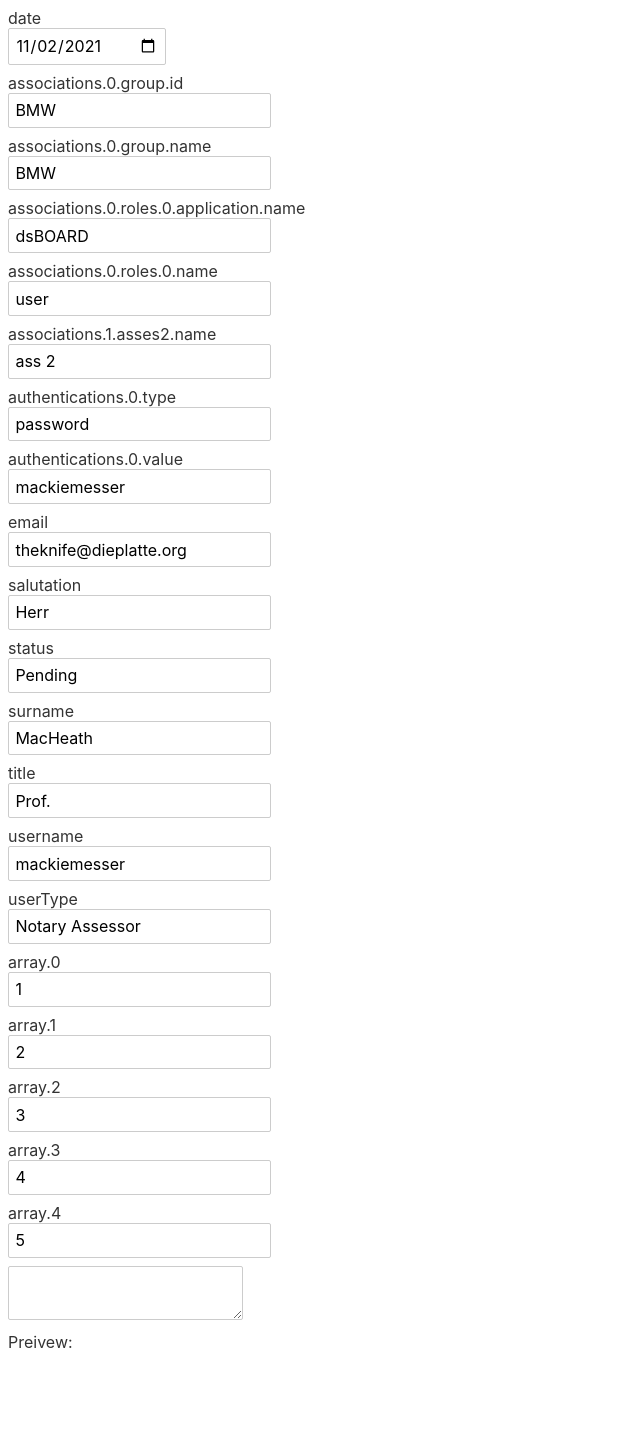
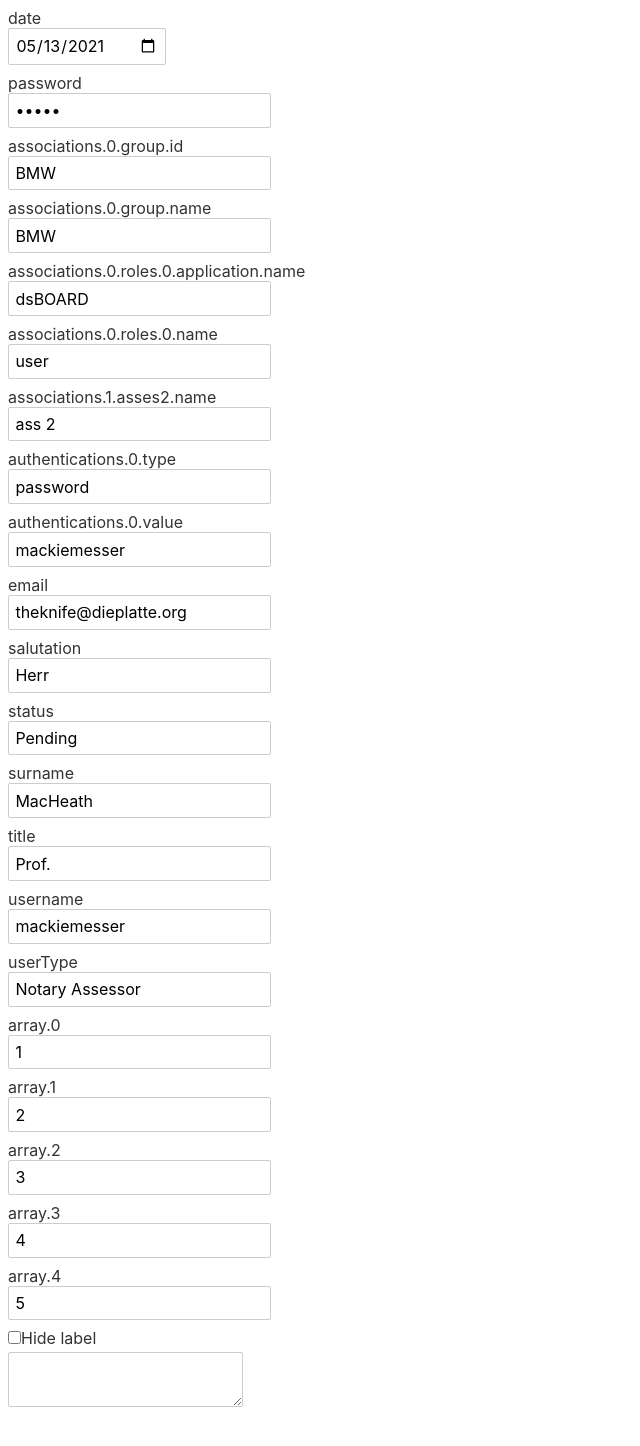
Before and after one commit to mucahiddayan/json-editor, a Svelte app: page / in a window 1280 px wide. Shown: the whole page, without its empty margins (0-640 px from the left). Before the commit the page ends 1352 px from the top, so only its background shows below. Built offline with nearby package versions, Linux system fonts and the light colour scheme.

Commit message:
JE: improvements
- add validation for type email

```diff
--- a/src/App.svelte
+++ b/src/App.svelte
@@ -15,7 +15,9 @@
 	import set from 'lodash/set';
 	import Editor from './Editor.svelte';
 
-	let json = '{"date":"11.2.2021",\"associations\":[{\"group\":{\"id\":\"BMW\",\"name\":\"BMW\"},\"roles\":[{\"application\":{\"name\":\"dsBOARD\"},\"name\":\"user\"}]},{"asses2":{"name":"ass 2"}}],\"authentications\":[{\"type\":\"password\",\"value\":\"mackiemesser\"}],\"email\":\"theknife@dieplatte.org\",\"otherNames\":null,\"salutation\":\"Herr\",\"status\":\"Pending\",\"surname\":\"MacHeath\",\"title\":\"Prof.\",\"username\":\"mackiemesser\",\"userType\":\"Notary Assessor\","array":[1,2,3,4,5]}';
+	let config = {hideLabel:false, emailMatcher:''};
+
+	let json = '{"date":"05.13.2021","password":"12212",\"associations\":[{\"group\":{\"id\":\"BMW\",\"name\":\"BMW\"},\"roles\":[{\"application\":{\"name\":\"dsBOARD\"},\"name\":\"user\"}]},{"asses2":{"name":"ass 2"}}],\"authentications\":[{\"type\":\"password\",\"value\":\"mackiemesser\"}],\"email\":\"theknife@dieplatte.org\",\"otherNames\":null,\"salutation\":\"Herr\",\"status\":\"Pending\",\"surname\":\"MacHeath\",\"title\":\"Prof.\",\"username\":\"mackiemesser\",\"userType\":\"Notary Assessor\","array":[1,2,3,4,5]}';
 	let parsed={};
 	let jsonError=false;
 
@@ -43,7 +45,7 @@
 	function updatePreview({detail}){
 		// parsed = detail;
 		set(parsed,detail.path,detail.value);
-		preview = JSON.stringify(parsed);
+		preview = JSON.stringify(parsed,null,4);
 	}
 
 	function inputJson(event){
@@ -56,16 +58,18 @@
 
 </script>
 <svelte:options tag="json-editor-wrapper"/>
-<Editor value={parsed} on:update={updatePreview}/>
+<Editor value={parsed} on:update={updatePreview} {config}/>
 {#if error}
 	{error}
 {/if}
+<label><input type="checkbox" bind:checked={config.hideLabel}>Hide label</label>
+
 
 <textarea class="{jsonError?'invalid':''}" on:input={validate} on:blur={inputJson}></textarea>
 {#if jsonError}
 	<span>Json parse error</span>
 {/if}
 
-<div class="preview">
-Preivew: {preview}
-</div>
+<pre class="preview">
+{preview}
+</pre>
--- a/src/Editor.svelte
+++ b/src/Editor.svelte
@@ -41,6 +41,6 @@ $:entries = Object.entries(value||{});
 		{/each}
 		<svelte:self value={val.filter(e=>!isObject(e))}  on:update={update} path={getPath(path,key)} {config}/>
 	{:else}
-	<Field on:fieldUpdated={update} path={getPath(path,key)} value={val} {config}/>
+	<Field on:fieldUpdated={update} path={getPath(path,key)} {key} value={val} {config}/>
 	{/if}
 {/each}
--- a/src/Field.svelte
+++ b/src/Field.svelte
@@ -10,6 +10,9 @@
 	export let value = {};
 	export let config = {};
 	export let path = '';
+	export let key='';
+
+	let invalid=false;
 
 	const typeMapper = {
 		string: 'text',
@@ -31,14 +34,22 @@
 		if(Array.isArray(val)){
 			return typeMapper['multiselect']
 		}
-		const type =  typeMapper[typeof val];
+		const type =  byKey() || typeMapper[typeof val];
 		if(type === 'text' && val.length > 50){
 			return typeMapper['multiline'];
 		}
 		return type;
 	}
 
+	function byKey(){
+		return ['email','date','password'].find(_=> _ === key)
+
+	}
+
 	function dateToDateInput(date){
+		if(date.toString() === 'Invalid Date'){
+			return
+		}
 		const parts = new Intl.DateTimeFormat('uk',{}).formatToParts(date);
 		const d = new Proxy(parts, {get(o,f){
 			return o.find(e=> e.type===f).value;
@@ -67,6 +78,15 @@
 		dispatch('fieldUpdated',{value:type === 'number'?parseFloat(val):val, path})
 	}
 
+	function validate({target:{value:val}}){
+		const type = getType(value);
+		const emailMatcher = config.emailMatcher ||
+	 /^(([^<>()[\]\\.,;:\s@"]+(\.[^<>()[\]\\.,;:\s@"]+)*)|(".+"))@((\[[0-9]{1,3}\.[0-9]{1,3}\.[0-9]{1,3}\.[0-9]{1,3}])|(([a-zA-Z\-0-9]+\.)+[a-zA-Z]{2,}))$/
+
+		console.log(config.emailMatcher)
+		invalid = type === 'email'? !(emailMatcher).test(val):false;
+	}
+
 </script>
 
 <svelte:options tag="json-editor-field"/>
@@ -74,14 +94,15 @@
 {#if !config.hideLabel}<label for={path}>{path}</label>{/if}
 	{#if getType(value) === 'textarea'}
 	<textarea on:blur={submit} {value} placeholder={path} id={path}/>
-	{:else if getType(value) === 'multiselect'}
+	<!-- {:else if getType(value) === 'multiselect'}
 		<select on:blur={submit} multiple placeholder={path} id={path} {value}>
 			{#each value as option}
 				<option value={option}>{option}</option>
 			{/each}
-		</select>
+		</select> -->
 	{:else}
-		<input on:blur={submit} on:change={submit} placeholder={path} id={path} type={getType(value)} value={getValue(value)} data-value={getValue(value)} checked={getType(value)}/>
+		<input on:input={validate} on:blur={submit} on:change={submit} placeholder={path} id={path} type={getType(value)} value={getValue(value)} data-value={getValue(value)} checked={getType(value)}/>
+		{#if invalid}Invalid {getType(value)}{/if}
 	{/if}
 
 </div>
```
